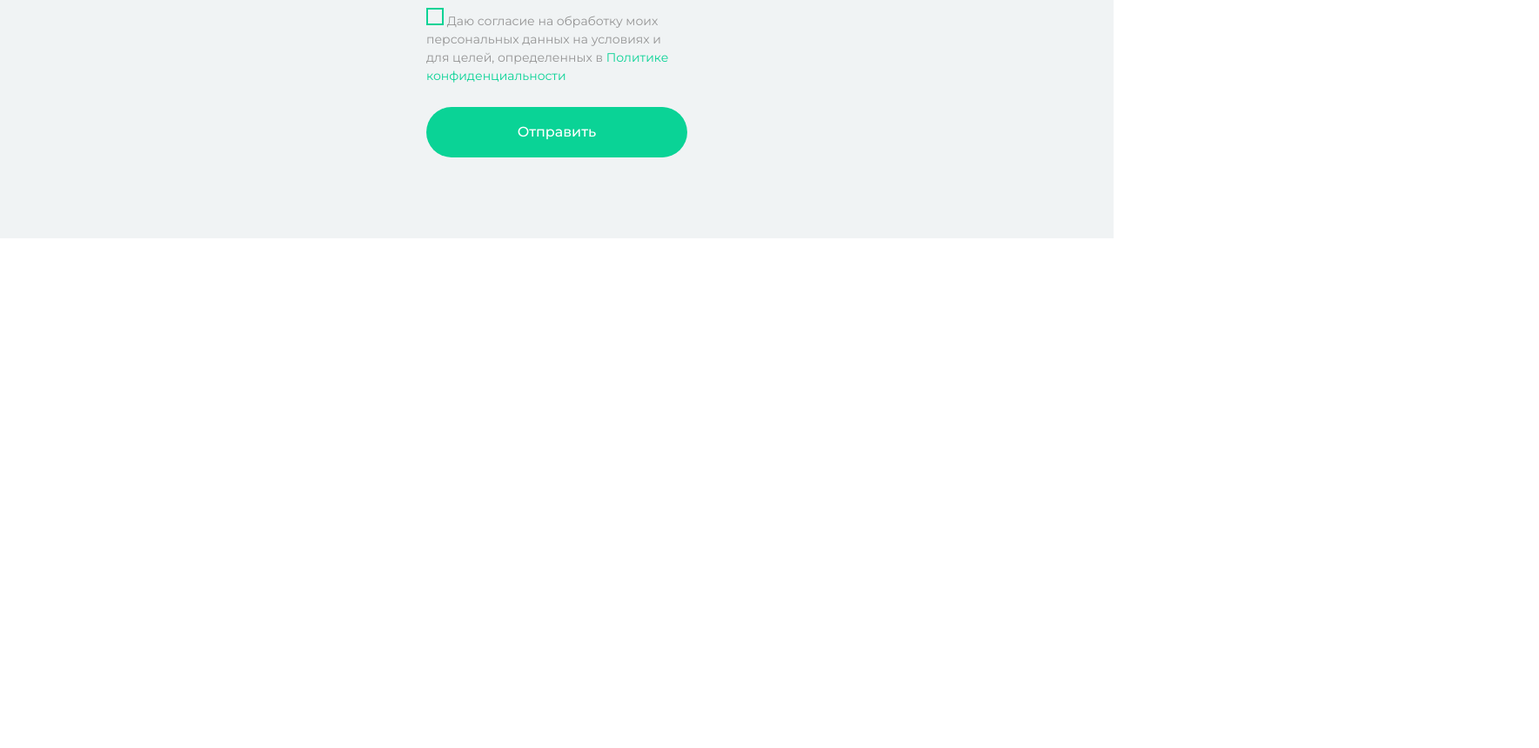
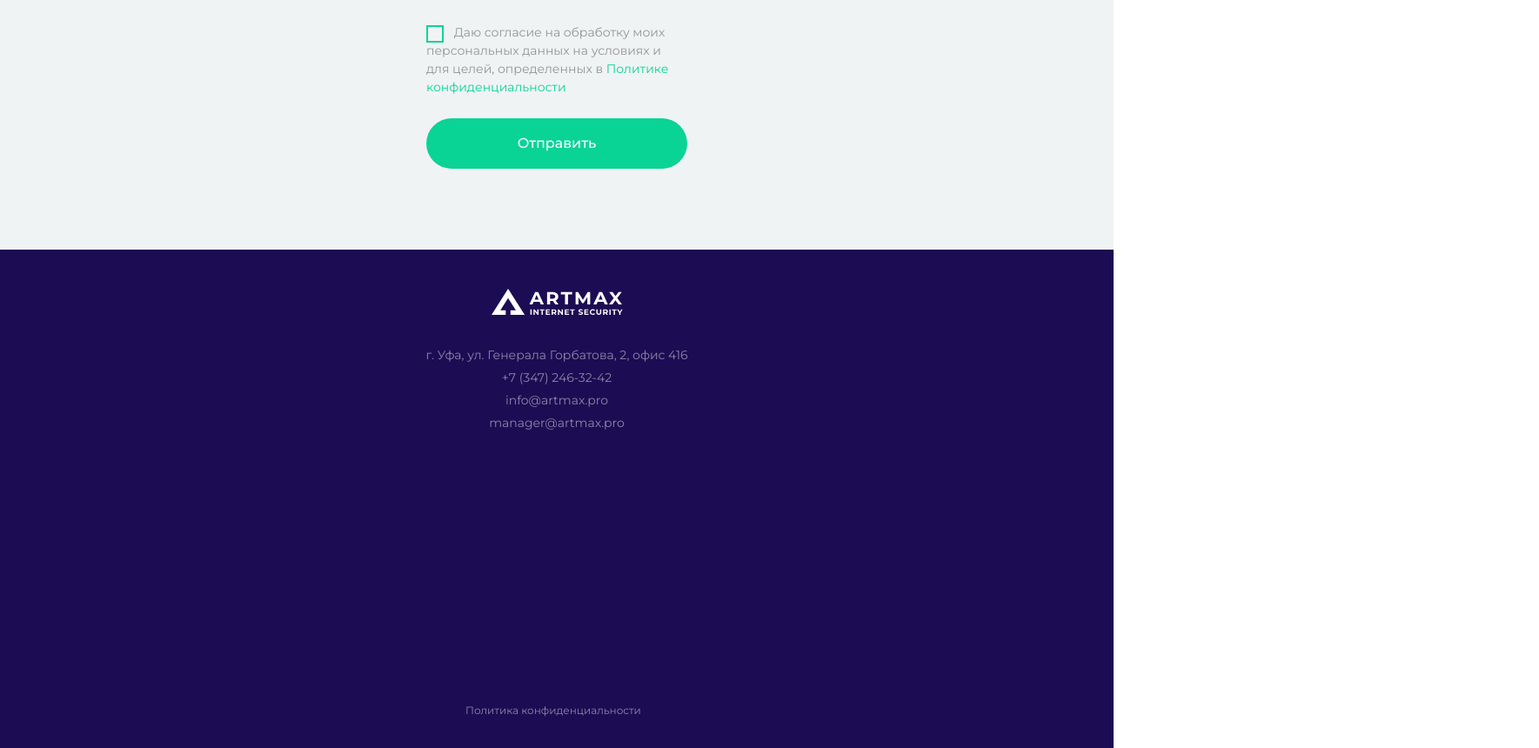
Before and after one commit to Firax-Cobalt/artmax-verstka, a plain HTML site: page index.html in a window 1280 px wide. Shown: the part 4188-5048 px from the top of the page at 87% size, 1769 px wide, since content can reach past the window. Before the commit the page ends 4462 px from the top, so only its background shows below. Drawn offline with Linux system fonts and the light colour scheme.

Commit message:
Стилизовал футер

```diff
--- a/index.html
+++ b/index.html
@@ -1,4 +1,4 @@
-<!DOCTYPE html>
+d<!DOCTYPE html>
 <html lang="ru">
   <head>
     <meta charset="UTF-8" />
@@ -217,7 +217,7 @@
           <p class="main-form__field main-form__field_checkbox wrapper">
             <label class="main-form__label" for="privacy-policy"
               >
-            <input class="main-form__input visually-hidden" type="checkbox" id="privacy-policy" />
+            <input class="visually-hidden" type="checkbox" id="privacy-policy" />
             <span class="main-form__input-tick"></span>
             Даю согласие на обработку моих персональных данных на условиях и для целей, определенных в <a href="#">Политике конфиденциальности</a>
             </label
@@ -227,6 +227,18 @@
         </form>
       </section>
     </main>
-    <footer class="footer"></footer>
+    <footer class="footer">
+      <img class="footer__logo" src="/images/artmax-logo-footer.svg" alt="Артмакс, интернет защита" width="151" height="31">
+      <address class="footer__address">
+        <p class="footer__address-text">г. Уфа, ул. Генерала Горбатова, 2, офис 416</p>
+        <p class="footer__address-text"><a href="tel:+73472463242">+7 (347) 246-32-42</a></p>
+        <p class="footer__address-text"><a href="mailto:info@artmax.pro">info@artmax.pro</a></p>
+        <p class="footer__address-text"><a href="mailto:manager@artmax.pro">manager@artmax.pro</a></p>
+      </address>
+      <div class="footer__map wrapper">
+        <iframe src="https://yandex.ru/map-widget/v1/?um=constructor%3Ab2ba18e0427228373b561b6559c15d1bae870c1526603d96caef0caae268b592&amp;source=constructor" width="320" height="240" frameborder="0"></iframe>
+      </div>
+      <a class="foooter__privacy-policy-link" href="#">Политика конфиденциальности</a>
+    </footer>
   </body>
 </html>
--- a/styles/style.css
+++ b/styles/style.css
@@ -78,6 +78,10 @@ select {
 
 select::-ms-expand {
   display: none;
+}
+
+address {
+  font-style: normal;
 }
 
 .visually-hidden {
@@ -358,6 +362,7 @@ select::-ms-expand {
 
 .main-form {
   background-color: var(--background-color-9);
+  margin: 0;
   padding-top: 68px;
   padding-bottom: 93px;
 }
@@ -414,6 +419,8 @@ select::-ms-expand {
   height: 20px;
   border: 2px solid var(--background-color-6);
   position: relative;
+  margin-right: 8px;
+  top: 7px;
 }
 
 .main-form__input-tick::before {
@@ -429,6 +436,37 @@ select::-ms-expand {
   transform: rotate(45deg);
 }
 
-.main-form__input[type="checkbox"]:checked ~ .main-form__input-tick::before {
+input[type="checkbox"]:checked ~ .main-form__input-tick::before {
   display: block;
 }
+
+.footer {
+  background-color: var(--background-color-3);
+  padding: 45px 0 32px;
+}
+
+.footer__logo {
+  display: block;
+  margin: 0 auto 34px;
+}
+
+.footer__address {
+  width: 328px;
+  margin: 0 auto 28px;
+  text-align: center;
+  color: rgb(255 255 255 / 0.5);
+  font: 400 1.4rem /1.85 "Montserrat", sans-serif;
+}
+
+.footer__map {
+  width: 320px;
+  margin: 0 auto 38px;
+}
+
+.foooter__privacy-policy-link {
+  display: block;
+  max-width: 210px;
+  margin: 0 auto;
+  color: rgb(255 255 255 / 0.5);
+  font: 400 1.2rem /1.85 "Montserrat", sans-serif;
+}
```
Also changed, not shown: images/artmax-logo-footer.svg (added).
